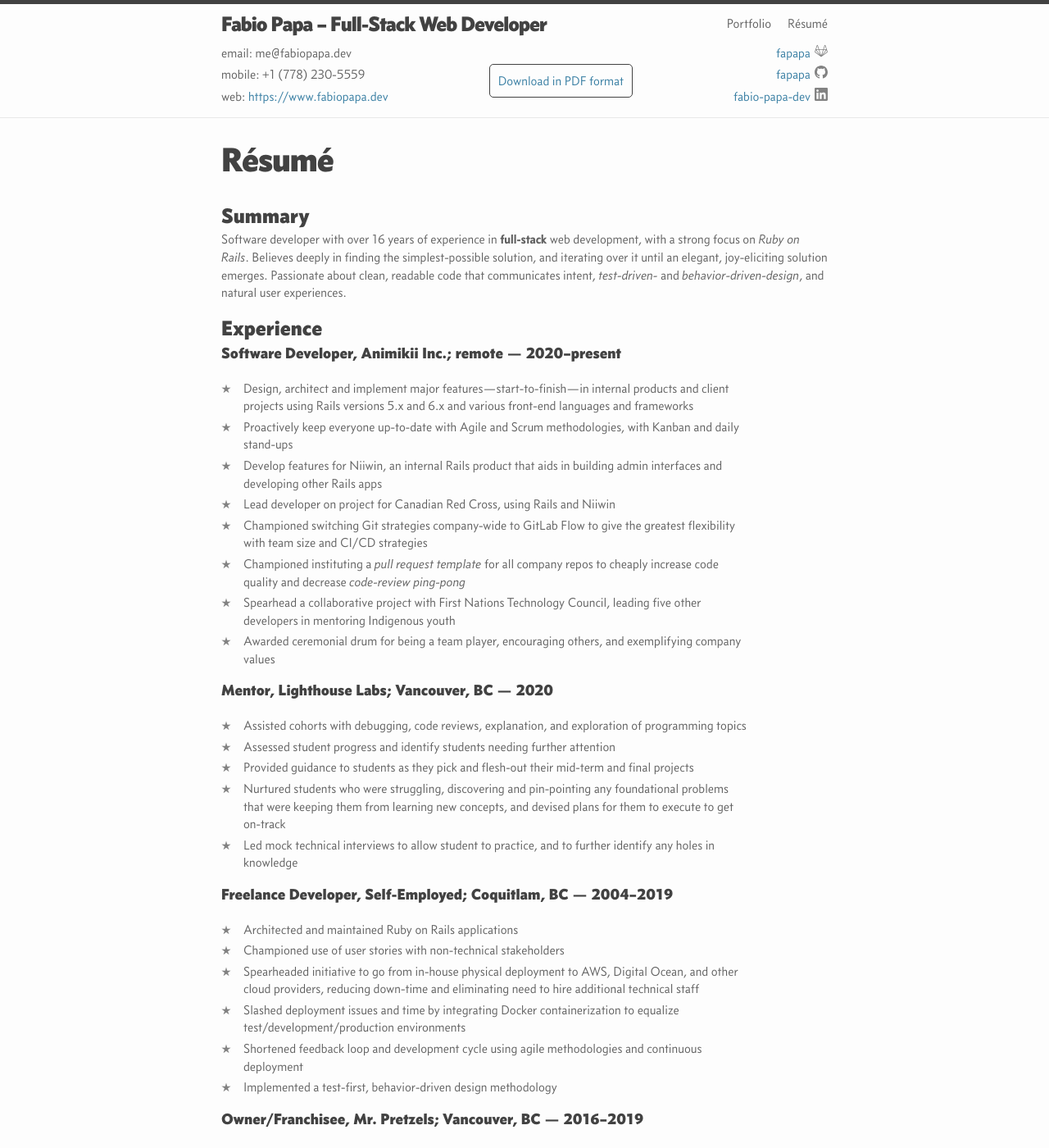
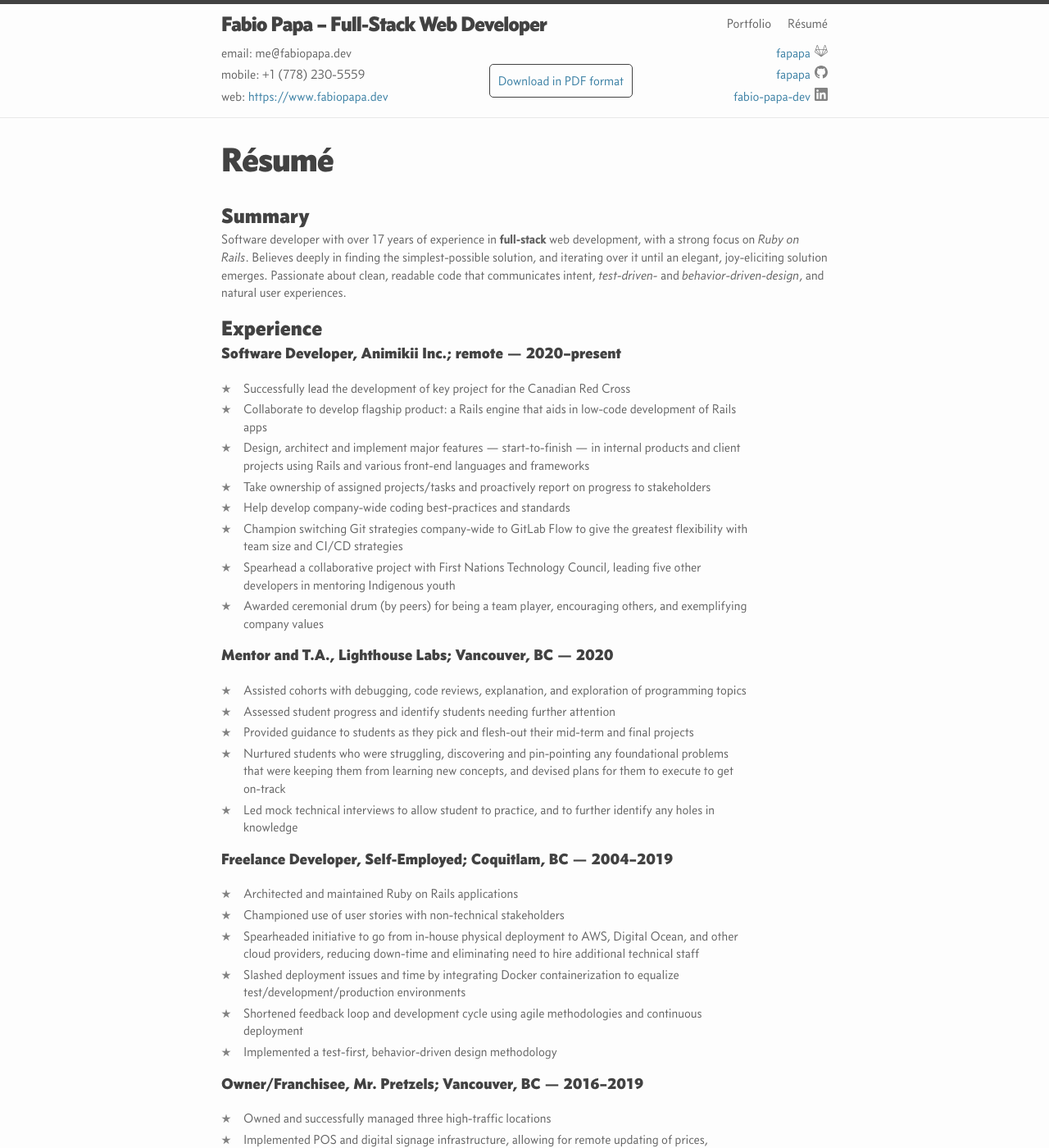
Before and after one commit to fapapa/fapapa.github.io, a Jekyll site: the page built from resume.md, in a window 1280 px wide and 1400 px high. Shown: the whole window at 82% size. Built offline with Jekyll 4.4.1, drawn with Linux system fonts in a browser that asks for light colours; some of the changed text lies outside the part shown.

Commit message:
Update resume

```diff
--- a/_config.yml
+++ b/_config.yml
@@ -17,7 +17,7 @@ title: Fabio Papa – Full-Stack Web Developer
 email: me@fabiopapa.dev
 phone: +1 (778) 230-5559
 description: >- # this means to ignore newlines until "baseurl:"
-  Software developer with over 16 years of experience in **full-stack** web
+  Software developer with over 17 years of experience in **full-stack** web
   development, with a strong focus on _Ruby on Rails_. Believes deeply in
   finding the simplest-possible solution, and iterating over it until an
   elegant, joy-eliciting solution emerges. Passionate about clean, readable code
--- a/resume.md
+++ b/resume.md
@@ -13,24 +13,23 @@ id: resume
 
 ### Software Developer, Animikii Inc.; remote — 2020–present
 
-- Design, architect and implement major features—start-to-finish—in internal
-  products and client projects using Rails versions 5.x and 6.x and various
-  front-end languages and frameworks
-- Proactively keep everyone up-to-date with Agile and Scrum methodologies, with
-  Kanban and daily stand-ups
-- Develop features for Niiwin, an internal Rails product that aids in building
-  admin interfaces and developing other Rails apps
-- Lead developer on project for Canadian Red Cross, using Rails and Niiwin
-- Championed switching Git strategies company-wide to GitLab Flow to give the
+- Successfully lead the development of key project for the Canadian Red Cross
+- Collaborate to develop flagship product: a Rails engine that aids in low-code
+  development of Rails apps
+- Design, architect and implement major features — start-to-finish — in internal
+  products and client projects using Rails and various front-end languages and
+  frameworks
+- Take ownership of assigned projects/tasks and proactively report on progress
+  to stakeholders
+- Help develop company-wide coding best-practices and standards
+- Champion switching Git strategies company-wide to GitLab Flow to give the
   greatest flexibility with team size and CI/CD strategies
-- Championed instituting a _pull request template_ for all company repos to
-  cheaply increase code quality and decrease _code-review ping-pong_
 - Spearhead a collaborative project with First Nations Technology Council,
   leading five other developers in mentoring Indigenous youth
-- Awarded ceremonial drum for being a team player, encouraging others, and
-  exemplifying company values
+- Awarded ceremonial drum (by peers) for being a team player, encouraging
+  others, and exemplifying company values
 
-### Mentor, Lighthouse Labs; Vancouver, BC — 2020
+### Mentor and T.A., Lighthouse Labs; Vancouver, BC — 2020
 
 - Assisted cohorts with debugging, code reviews, explanation, and exploration of
   programming topics
@@ -43,7 +42,9 @@ id: resume
 - Led mock technical interviews to allow student to practice, and to further
   identify any holes in knowledge
 
-### Freelance Developer, Self-Employed; Coquitlam, BC — 2004–2019
+<h3 id="freelance-developer-self-employed-coquitlam-bc--20042019" style="page-break-before: always;">
+  Freelance Developer, Self-Employed; Coquitlam, BC — 2004–2019
+</h3>
 
 - Architected and maintained Ruby on Rails applications
 - Championed use of user stories with non-technical stakeholders
@@ -71,9 +72,6 @@ id: resume
 
 ### Procurement Specialist, Long View Systems; Vancouver, BC — 2015–2017
 
-- Earned a place on the Cisco Procurement team in addition to General
-  Procurement team through proven attention to detail and ability to manage time
-  well
 - Collaborated with Account Managers, Project Managers, Consultants,
   manufacturers, logistics and more to successfully win and manage multi-million
   dollar deals
```
